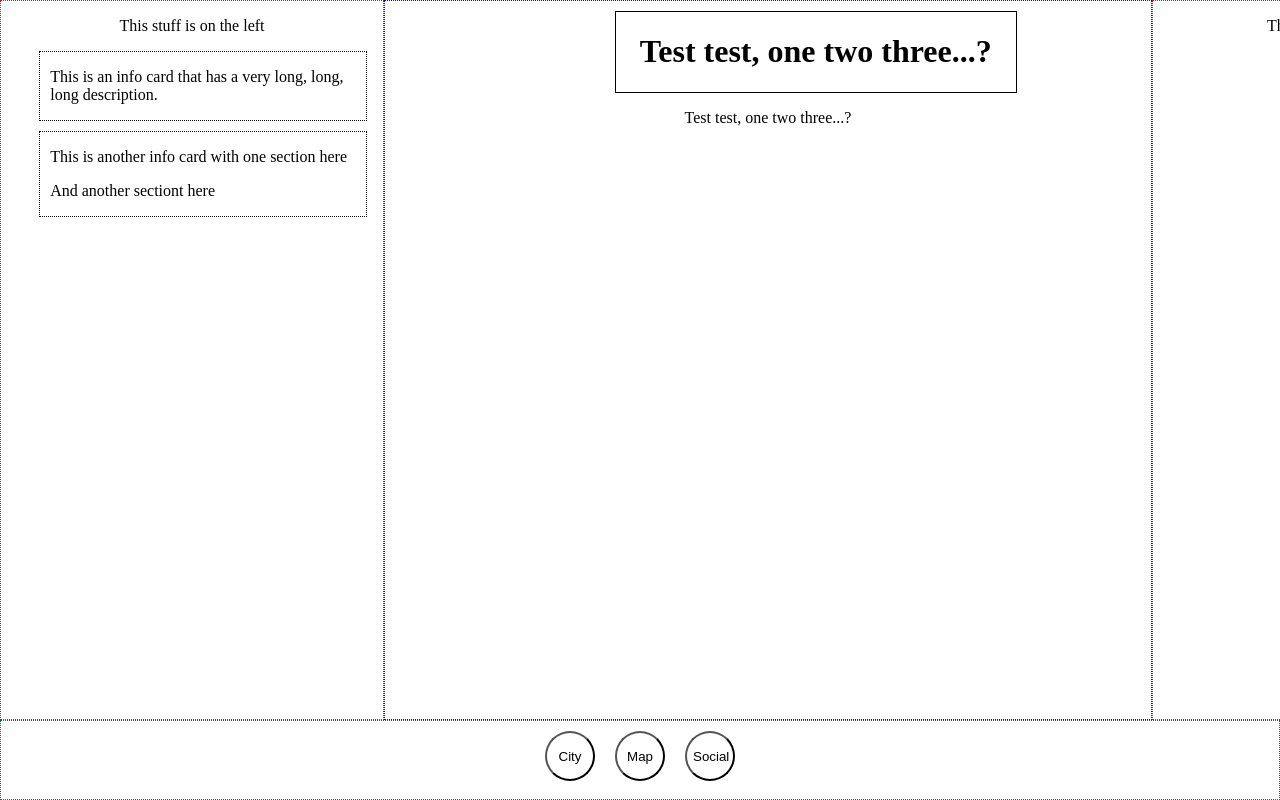
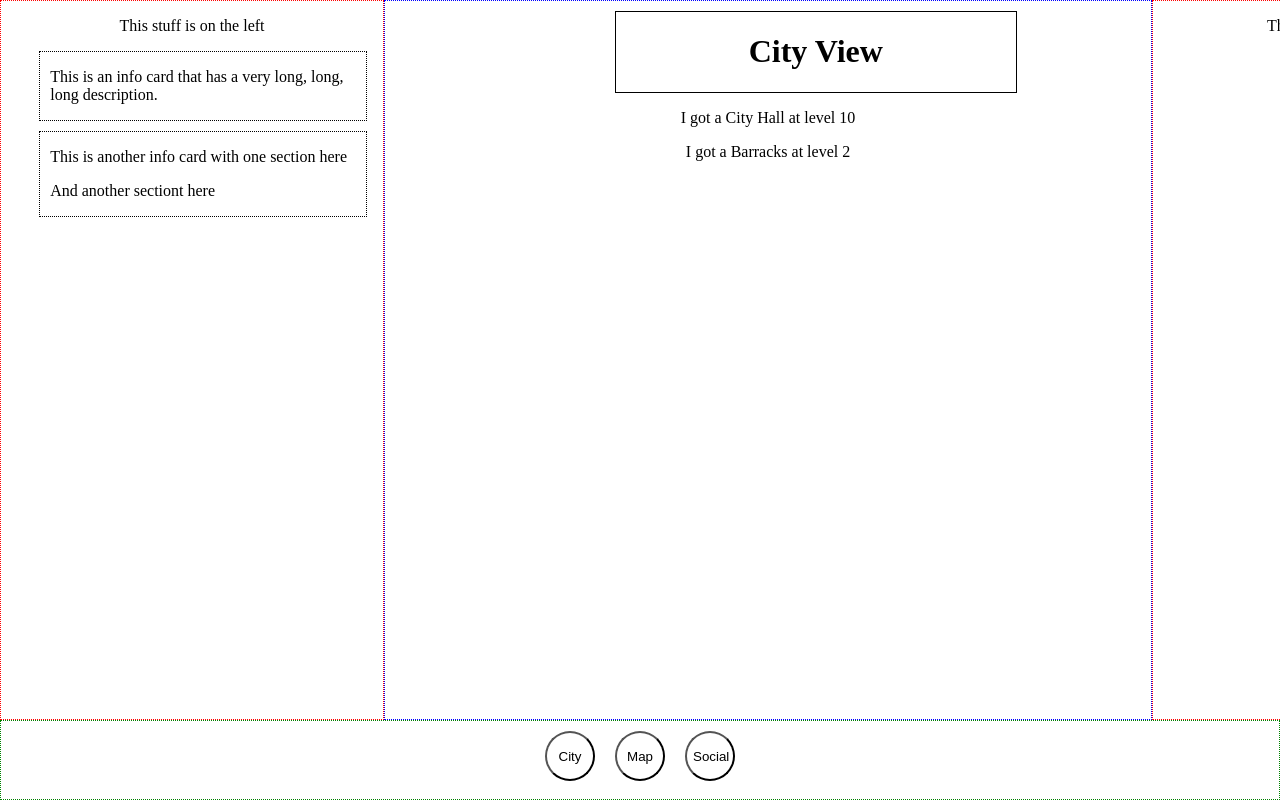
Before and after one commit to stickianempire/stickian, a React (Create React App) app in the folder application/: page / in a window 1280 px wide. Shown: the top 800 px of the page. Built offline with nearby package versions, Linux system fonts and the light colour scheme.

Commit message:
play around with switching views and city view

```diff
--- /dev/null
+++ b/application/src/@type/cityinfo.ts
@@ -0,0 +1,15 @@
+type buildingInfo = {
+  name: string;
+  level: number;
+  built: boolean;
+  // etc.
+};
+
+type cityInfo = {
+  cityHall: buildingInfo;
+  barracks: buildingInfo;
+  forge: buildingInfo;
+  // etc.
+};
+
+export type { buildingInfo, cityInfo };
--- /dev/null
+++ b/application/src/components/views/CityView.tsx
@@ -0,0 +1,44 @@
+import React, { useState, useEffect } from 'react';
+
+import { cityInfo, buildingInfo } from '@type/cityinfo';
+
+type CityViewProps = unknown;
+
+const CityView: React.FC<CityViewProps> = () => {
+  // TODO set current city should depend on callbacks from API
+  const [currentCityInfo, setCurrentCityInfo] = useState<cityInfo>({
+    cityHall: { name: 'City Hall', level: 0, built: false },
+    barracks: { name: 'Barracks', level: 0, built: false },
+    forge: { name: 'Forge', level: 0, built: false },
+  });
+
+  useEffect(() => {
+    // This would be an API call when mounting component
+    setCurrentCityInfo({
+      cityHall: { name: 'City Hall', level: 10, built: true },
+      barracks: { name: 'Barracks', level: 2, built: true },
+      forge: { name: 'Forge', level: 0, built: false },
+    });
+  }, []);
+
+  const _renderBuildingIfBuilt = (currentBuildingInfo: buildingInfo) => {
+    if (currentBuildingInfo.built) {
+      return (
+        <p>
+          I got a {currentBuildingInfo.name} at level {currentBuildingInfo.level}
+        </p>
+      );
+    }
+    return;
+  };
+
+  return (
+    <div>
+      {_renderBuildingIfBuilt(currentCityInfo.cityHall)}
+      {_renderBuildingIfBuilt(currentCityInfo.barracks)}
+      {_renderBuildingIfBuilt(currentCityInfo.forge)}
+    </div>
+  );
+};
+
+export default CityView;
--- /dev/null
+++ b/application/src/components/views/MapView.tsx
@@ -0,0 +1,9 @@
+import React from 'react';
+
+type MapViewProps = unknown;
+
+const MapView: React.FC<MapViewProps> = () => {
+  return <p></p>;
+};
+
+export default MapView;
--- /dev/null
+++ b/application/src/components/views/SocialView.tsx
@@ -0,0 +1,9 @@
+import React from 'react';
+
+type SocialViewProps = unknown;
+
+const SocialView: React.FC<SocialViewProps> = () => {
+  return <p></p>;
+};
+
+export default SocialView;
--- a/application/src/stickian-app/App.tsx
+++ b/application/src/stickian-app/App.tsx
@@ -3,11 +3,46 @@ import { useState } from 'react';
 import RoundButton from 'components/buttons/RoundButton';
 import TitleCard from 'components/cards/TitleCard';
 import InfoCard from 'components/cards/InfoCard';
+import CityView from 'components/views/CityView';
+import MapView from 'components/views/MapView';
+import SocialView from 'components/views/SocialView';
 
 import './App.scss';
 
+const enum viewID {
+  City,
+  Map,
+  Social,
+}
+
 const App: React.FC<unknown> = () => {
-  const [curretViewTitle, setCurrentViewTitle] = useState('Test test, one two three...?');
+  const [curretView, setCurrentView] = useState(viewID.City);
+
+  const _displaySelectedView = (selected: viewID) => {
+    switch (selected) {
+      case viewID.City:
+        return (
+          <div className='MainView'>
+            <TitleCard>City View</TitleCard>
+            <CityView />
+          </div>
+        );
+      case viewID.Map:
+        return (
+          <div className='MainView'>
+            <TitleCard>Map View</TitleCard>
+            <MapView />
+          </div>
+        );
+      case viewID.Social:
+        return (
+          <div className='MainView'>
+            <TitleCard>Social</TitleCard>
+            <SocialView />
+          </div>
+        );
+    }
+  };
 
   return (
     <div className='App'>
@@ -26,14 +61,11 @@ const App: React.FC<unknown> = () => {
       <div className='RightPad'>
         <p id='test'>This stuff is on the right</p>
       </div>
-      <div className='MainView'>
-        <TitleCard>{curretViewTitle}</TitleCard>
-        <p id='test'>Test test, one two three...?</p>
-      </div>
+      {_displaySelectedView(curretView)}
       <div className='Footer'>
-        <RoundButton onClick={() => setCurrentViewTitle('City View')}>City</RoundButton>
-        <RoundButton onClick={() => setCurrentViewTitle('Map View')}>Map</RoundButton>
-        <RoundButton onClick={() => setCurrentViewTitle('Social')}>Social</RoundButton>
+        <RoundButton onClick={() => setCurrentView(viewID.City)}>City</RoundButton>
+        <RoundButton onClick={() => setCurrentView(viewID.Map)}>Map</RoundButton>
+        <RoundButton onClick={() => setCurrentView(viewID.Social)}>Social</RoundButton>
       </div>
     </div>
   );
```
